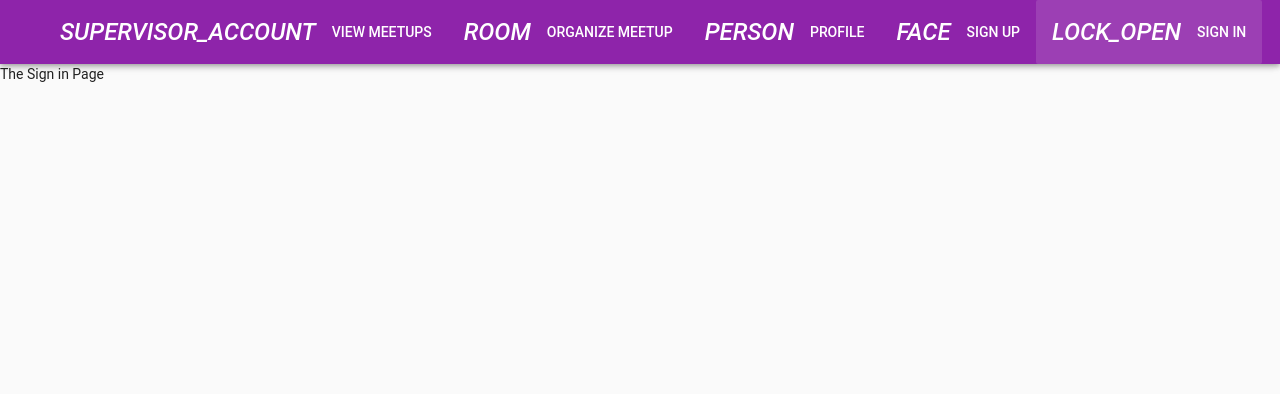
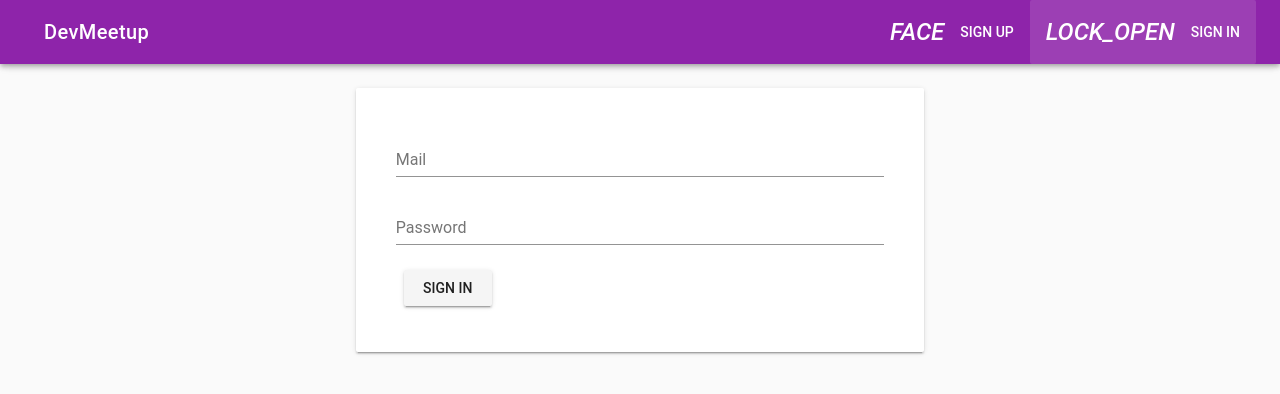
Before and after one commit to avtomato/yt-devmeetup-vue-firebase, a Vue app: page /signin in a window 1280 px wide. Shown: the top 394 px of the page. Built offline with nearby package versions, Linux system fonts and the light colour scheme; the HTML template or start-up script is replaced by a standard one.

Commit message:
Adding Firebase Authentication

```diff
--- a/src/App.vue
+++ b/src/App.vue
@@ -43,18 +43,30 @@
 
 <script>
 export default {
+  name: 'App',
   data () {
     return {
-      sideNav: false,
-      menuItems: [
-        {icon: 'supervisor_account', title: 'View Meetups', link: '/meetups'},
-        {icon: 'room', title: 'Organize Meetup', link: '/meetup/new'},
-        {icon: 'person', title: 'Profile', link: '/profile'},
+      sideNav: false
+    }
+  },
+  computed: {
+    menuItems () {
+      let menuItems = [
         {icon: 'face', title: 'Sign up', link: '/signup'},
         {icon: 'lock_open', title: 'Sign in', link: '/signin'}
       ]
+      if (this.usreIsAuthenticated) {
+        menuItems = [
+          {icon: 'supervisor_account', title: 'View Meetups', link: '/meetups'},
+          {icon: 'room', title: 'Organize Meetup', link: '/meetup/new'},
+          {icon: 'person', title: 'Profile', link: '/profile'}
+        ]
+      }
+      return menuItems
+    },
+    usreIsAuthenticated () {
+      return this.$store.getters.user !== null && this.$store.getters.user !== undefined
     }
-  },
-  name: 'App'
+  }
 }
 </script>
--- a/src/components/User/Signin.vue
+++ b/src/components/User/Signin.vue
@@ -1,12 +1,75 @@
 <template>
-  <div>
-    <p>The Sign in Page</p>
-  </div>
+  <v-container>
+    <v-layout row>
+      <v-flex xs12 sm6 offset-sm3>
+        <v-card>
+          <v-card-text>
+            <v-container>
+              <form @submit.prevent="onSignin">
+                <v-layout row>
+                  <v-flex xs12>
+                    <v-text-field
+                      name="email"
+                      label="Mail"
+                      id="email"
+                      v-model="email"
+                      type="email"
+                      required>
+                    </v-text-field>
+                  </v-flex>
+                </v-layout>
+                <v-layout row>
+                  <v-flex xs12>
+                    <v-text-field
+                      name="password"
+                      label="Password"
+                      id="password"
+                      v-model="password"
+                      type="password"
+                      required>
+                    </v-text-field>
+                  </v-flex>
+                </v-layout>
+                <v-layout row>
+                  <v-flex xs12>
+                    <v-btn type="submit">Sign in</v-btn>
+                  </v-flex>
+                </v-layout>
+              </form>
+            </v-container>
+          </v-card-text>
+        </v-card>
+      </v-flex>
+    </v-layout>
+  </v-container>
 </template>
 
 <script>
 export default {
-  name: 'Signin'
+  name: 'Signin',
+  data () {
+    return {
+      email: '',
+      password: ''
+    }
+  },
+  computed: {
+    user () {
+      return this.$store.getters.user
+    }
+  },
+  watch: {
+    user (value) {
+      if (value !== null && value !== undefined) {
+        this.$router.push('/')
+      }
+    }
+  },
+  methods: {
+    onSignin () {
+      this.$store.dispatch('signUserIn', {email: this.email, password: this.password})
+    }
+  }
 }
 </script>
 
--- a/src/components/User/Signup.vue
+++ b/src/components/User/Signup.vue
@@ -5,7 +5,7 @@
         <v-card>
           <v-card-text>
             <v-container>
-              <form>
+              <form @submit.prevent="onSignup">
                 <v-layout row>
                   <v-flex xs12>
                     <v-text-field
@@ -69,12 +69,21 @@
   computed: {
     comparePassword () {
       return this.password !== this.confirmPassword ? 'Passwords do not match' : true
+    },
+    user () {
+      return this.$store.getters.user
+    }
+  },
+  watch: {
+    user (value) {
+      if (value !== null && value !== undefined) {
+        this.$router.push('/')
+      }
     }
   },
   methods: {
     onSignup () {
-      // Vuex
-      console.log({email: this.email, password: this.password, confirmPassword: this.confirmPassword})
+      this.$store.dispatch('signUserUp', {email: this.email, password: this.password})
     }
   }
 }
--- a/src/store/index.js
+++ b/src/store/index.js
@@ -1,5 +1,6 @@
 import Vue from 'vue'
 import Vuex from 'vuex'
+import * as firebase from 'firebase'
 
 Vue.use(Vuex)
 
@@ -30,14 +31,14 @@
         location: 'Moscow'
       }
     ],
-    user: {
-      id: '1',
-      registeredMeetups: ['1']
-    }
+    user: null
   },
   mutations: {
     createMeetup (state, payload) {
       state.loadedMeetups.push(payload)
+    },
+    setUser (state, payload) {
+      state.user = payload
     }
   },
   actions: {
@@ -52,6 +53,42 @@
       }
       // Reach out to firebase and store it
       commit('createMeetup', meetup)
+    },
+    signUserUp ({commit}, payload) {
+      firebase.auth().createUserWithEmailAndPassword(payload.email, payload.password)
+        .then(
+          user => {
+            console.log(user)
+            const newUser = {
+              id: user.user.uid,
+              registeredMeetups: []
+            }
+            commit('setUser', newUser)
+          }
+        )
+        .catch(
+          error => {
+            console.log(error)
+          }
+        )
+    },
+    signUserIn ({commit}, payload) {
+      firebase.auth().signInWithEmailAndPassword(payload.email, payload.password)
+        .then(
+          user => {
+            console.log(user)
+            const newUser = {
+              id: user.user.uid,
+              registeredMeetups: []
+            }
+            commit('setUser', newUser)
+          }
+        )
+        .catch(
+          error => {
+            console.log(error)
+          }
+        )
     }
   },
   getters: {
@@ -69,6 +106,9 @@
           return meetup.id === meetupId
         })
       }
+    },
+    user (state) {
+      return state.user
     }
   }
 })
```
